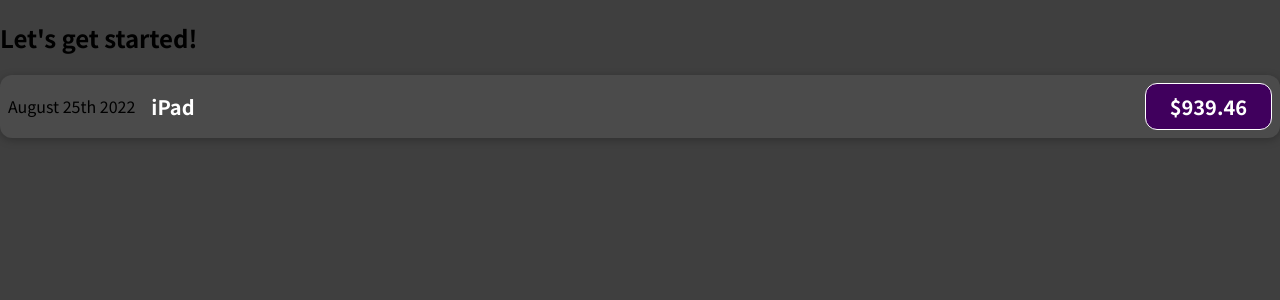
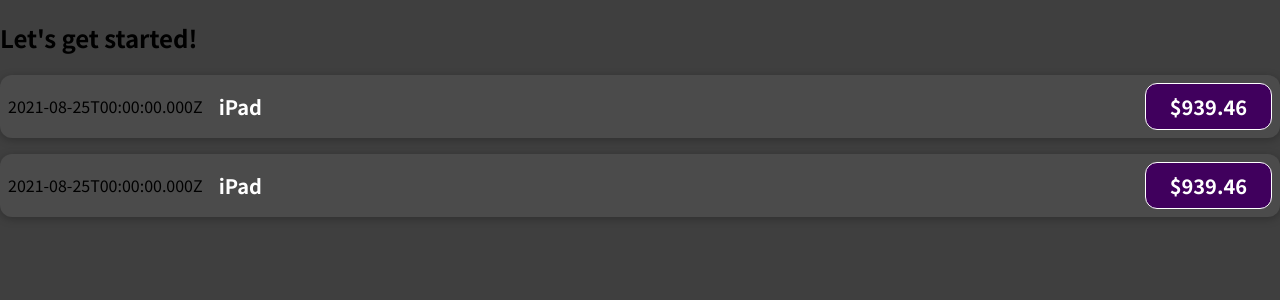
Before and after one commit to Fabulousman23/reactappfromUDM, a JavaScript app: page / in a window 1280 px wide. Shown: the top 300 px of the page. Built offline with nearby package versions, Linux system fonts and the light colour scheme.

Commit message:
adding js code to ExpenseItem

```diff
--- a/src/App.js
+++ b/src/App.js
@@ -5,6 +5,7 @@
     <div>
       <h2>Let's get started!</h2>
       <ExpenseItem></ExpenseItem>
+      <ExpenseItem></ExpenseItem>
     </div>
   );
 }
--- a/src/componetns/expense-item/ExpenseItem.js
+++ b/src/componetns/expense-item/ExpenseItem.js
@@ -1,12 +1,16 @@
 import './ExpenseItem.css'
 
 function ExpenseItem() {
+    const expenseDate = new Date(2021, 7, 25);
+    const expenseTitle = 'iPad';
+    const expenseAmount = 939.46;
+
     return (
         <div className="expense-item">
-            <div>August 25th 2022</div>
+            <div>{expenseDate.toISOString()}</div>
             <div className='expense-item__description'>
-                <h2>iPad</h2>
-                <div className='expense-item__price'>$939.46</div>
+                <h2>{expenseTitle}</h2>
+                <div className='expense-item__price'>${expenseAmount}</div>
             </div>
         </div>
     );
```
Also changed, not shown: 1 other file (tests, documents, lock files or other folders).
